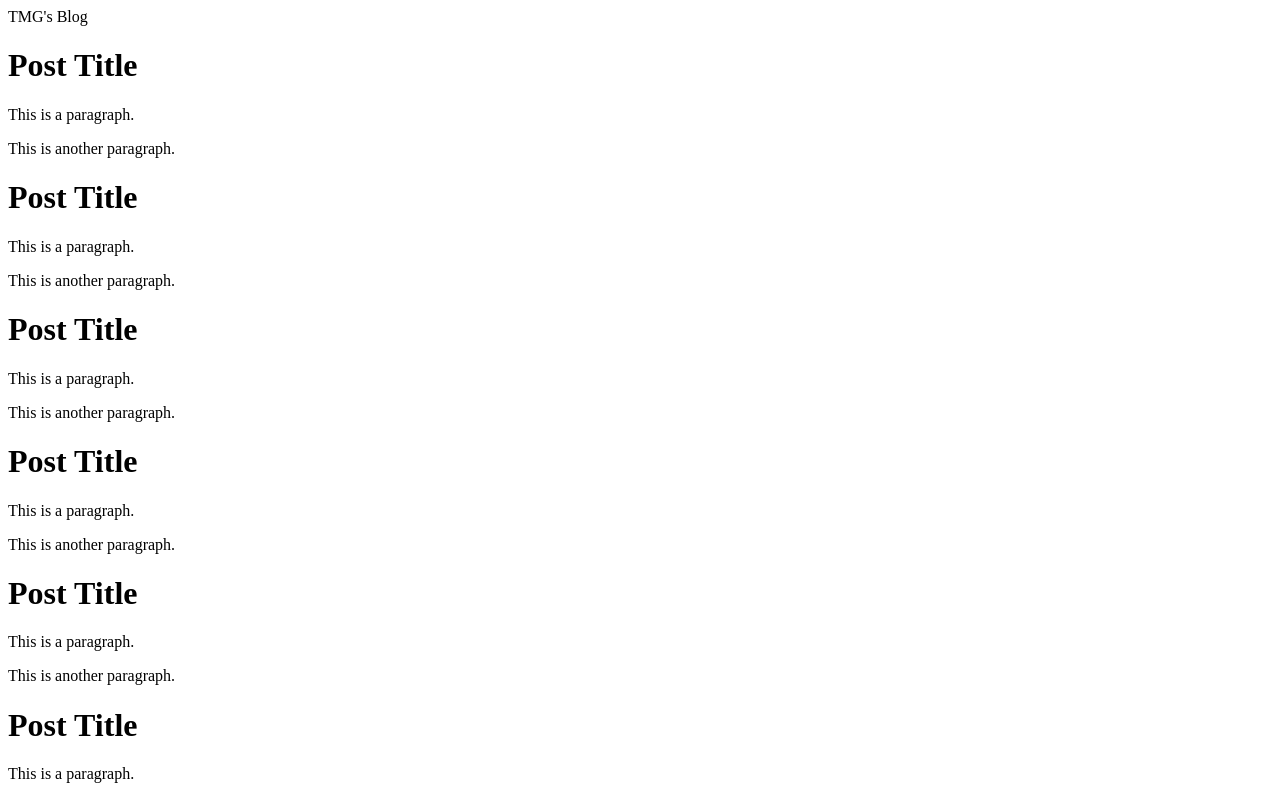
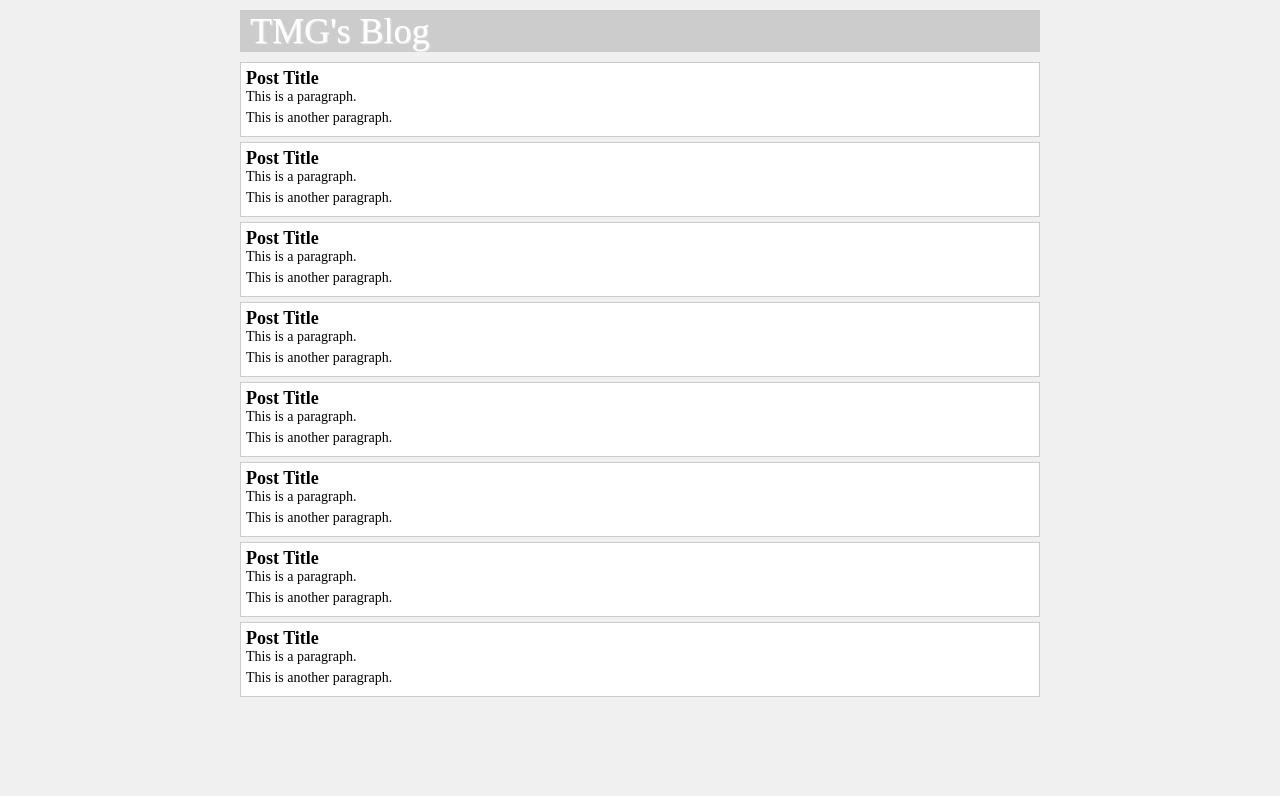
Before and after one commit to tmg4321/tmg4321.github.io, a plain HTML site: page index.html in a window 1280 px wide. Shown: the top 796 px of the page. Drawn offline with Linux system fonts and the light colour scheme.

Commit message:
Update index.html

```diff
--- a/index.html
+++ b/index.html
@@ -2,7 +2,7 @@
 <html>
 	<head>
 		<title>TMG's Blog</title>
-		<link type="text/css" style="stylesheet" href="css/main.css" media="screen"/>
+		<link type="text/css" rel="stylesheet" href="css/main.css"/>
 	</head>
 	<body>
 		<div id="wrapper">
```
